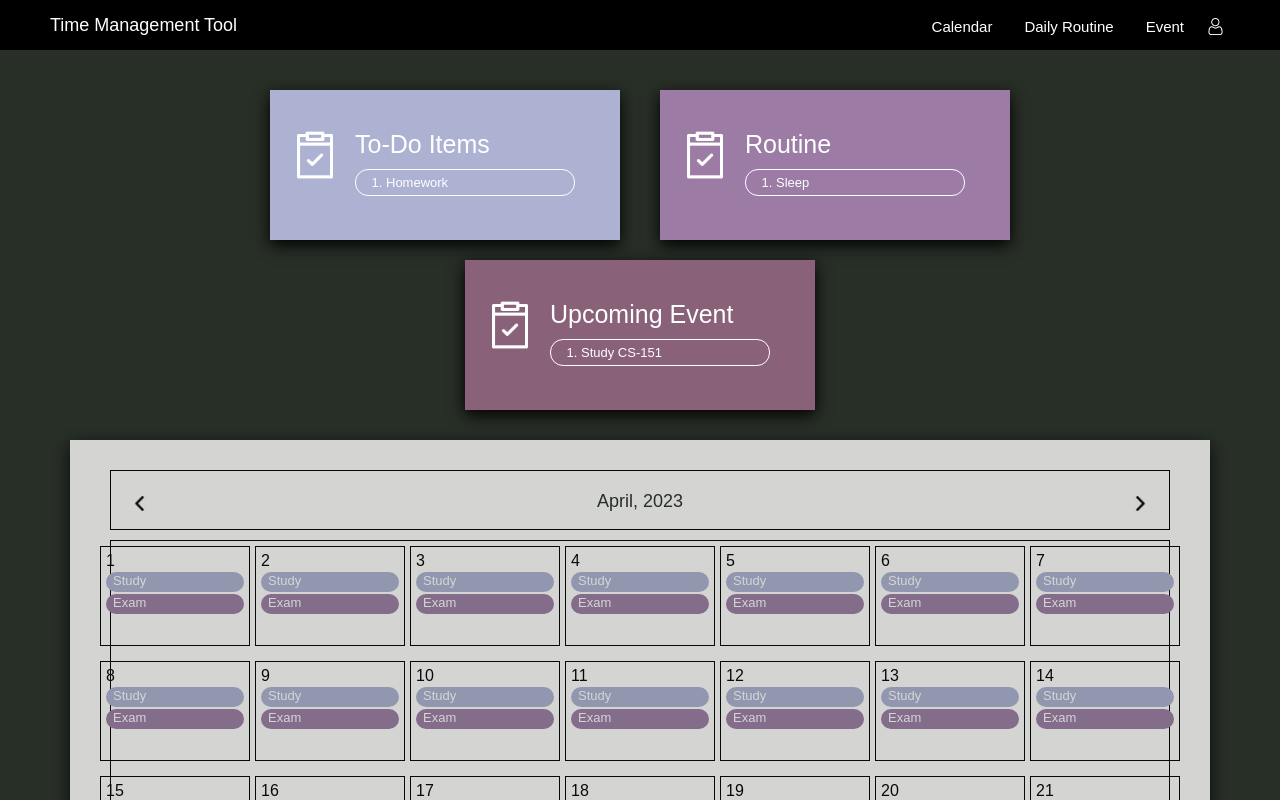
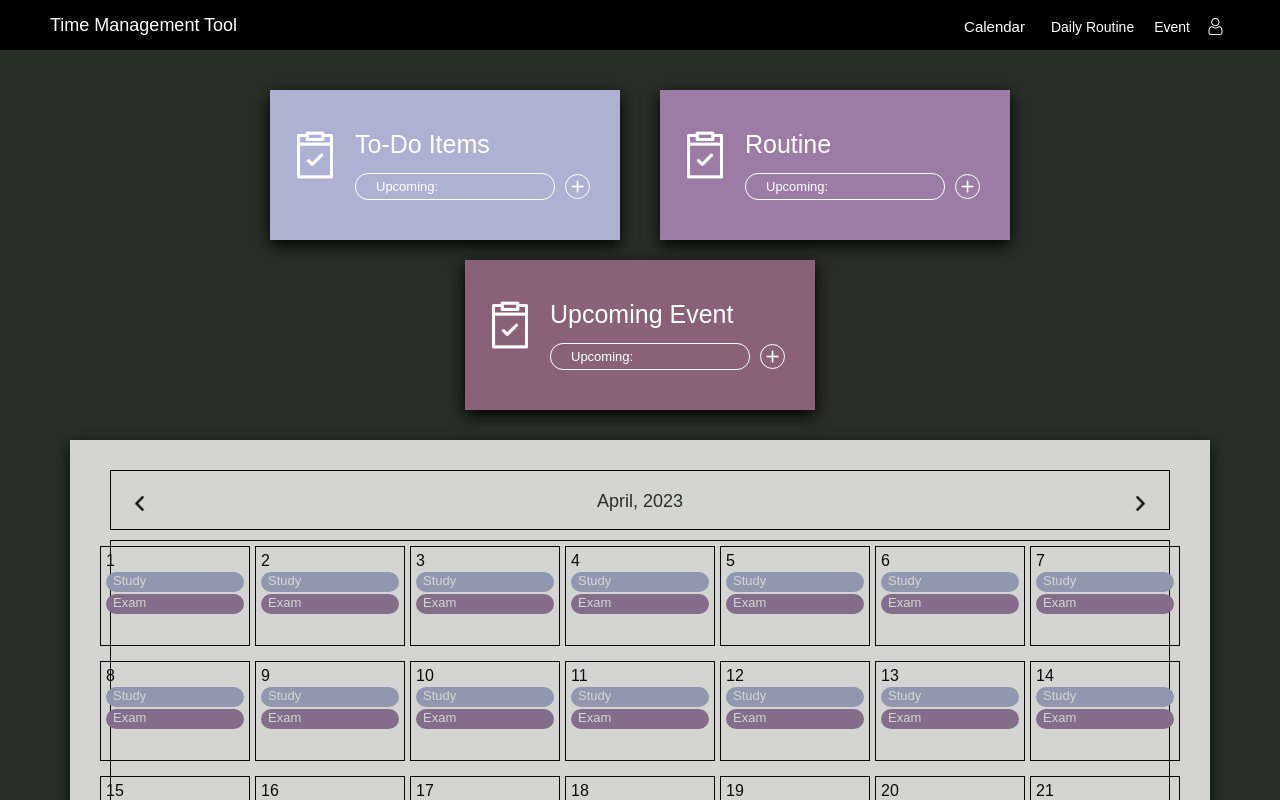
Before and after one commit to ansleehk/CS151-TimeManagement, a React (Create React App) app in the folder frontend/: page / in a window 1280 px wide. Shown: the top 800 px of the page. Built offline with nearby package versions, Linux system fonts and the light colour scheme.

Commit message:
Fix menu & calendar page

```diff
--- a/frontend/src/components/menuBar.jsx
+++ b/frontend/src/components/menuBar.jsx
@@ -9,14 +9,16 @@ function DesktopMenuBar() {
       <a id="logo" href="/">
         Time Management Tool
       </a>
-      <div id="setting-dropdown">
+      <div id="user" className="dropdown-btn-container">
         <button id="setting-btn">
           <img src={userIcon} />
         </button>
-        <menu id="setting">
-          <ul>
+        <menu className="dropdown">
+          <ul className="menu-selection">
             <li>
               <Link to="/auth/login"> Login </Link>
+            </li>
+            <li>
               <Link to="/auth/register"> Register </Link>
             </li>
           </ul>
@@ -25,10 +27,41 @@ function DesktopMenuBar() {
       <nav>
         <ul>
           <li>
-            <Link to="/calendar"> Calendar </Link>
-            <Link to="/routine/create">Daily Routine</Link>
-            <Link to="/routine">Event</Link>
+          <Link to="/calendar"> Calendar </Link>
           </li>
+
+          <li>
+            <div id="routine" className="dropdown-btn-container">
+              <span>
+                Daily Routine
+              </span>
+              <menu className="dropdown">
+                <ul className="menu-selection">
+                  <li>
+                    <Link to="/routine"> View </Link>
+                  </li>
+                  <li>
+                    <Link to="/routine/create"> Create </Link>
+                  </li>
+                </ul>
+              </menu>
+            </div>
+          </li>
+          <li>
+            <div id="event" className="dropdown-btn-container">
+              <span>
+                Event
+              </span>
+              <menu className="dropdown">
+                <ul className="menu-selection">
+                  <li>
+                    <Link to="/event/new"> Create </Link>
+                  </li>
+                </ul>
+              </menu>
+            </div>
+          </li>
+
         </ul>
       </nav>
     </menu>
--- a/frontend/src/components/styles/menuBar.scss
+++ b/frontend/src/components/styles/menuBar.scss
@@ -51,40 +51,33 @@ menu#DesktopMenuBar {
       }
     }
   }
-  div#setting-dropdown {
-    float: right;
+
+  div.dropdown-btn-container {
     position: relative;
+    width: 100%;
     top: 7px;
-    width: 30px;
-    height: calc(100% + 2px);
+    height: 33px;
 
-    button#setting-btn {
-      background: none;
-      border: none;
-      float: right;
-      margin: 0;
-
-      img {
-        filter: invert(100%);
-        width: 17px;
-      }
+    span {
+      margin: 0 10px;
+      height: 100%;
+      font-size: 14px;
     }
 
-    button#setting-btn:hover {
-      img {
-        filter: invert(80%);
-      }
+    span:hover {
+      color:rgb(190, 190, 190);
     }
-    menu#setting {
+
+    menu.dropdown {
       display: none;
+      top: 17px;
       position: absolute;
-      top: 17px;
       right: 0;
       width: 100px;
       height: 100px;
       background-color: $menu-primary-color;
 
-      ul {
+      ul.menu-selection {
         width: 100%;
         height: 100%;
         list-style-type: none;
@@ -107,6 +100,7 @@ menu#DesktopMenuBar {
             text-decoration: none;
             font-size: 14px;
             border-bottom: 0.1px solid $primary-font-color;
+            margin: 0;
           }
 
           a:hover {
@@ -118,7 +112,38 @@ menu#DesktopMenuBar {
     }
   }
 
-  div#setting-dropdown:hover menu#setting {
+  div.dropdown-btn-container#user {
+    float: right;
+    width: 30px;
+
+    button#setting-btn {
+      background: none;
+      border: none;
+      float: right;
+      margin: 0;
+
+      img {
+        filter: invert(100%);
+        width: 17px;
+      }
+    }
+
+    button#setting-btn:hover {
+      img {
+        filter: invert(80%);
+      }
+    }
+  }
+
+  div.dropdown-btn-container#routine {
+    top: 0px;
+  }
+
+  div.dropdown-btn-container#event {
+    top: 0px;
+  }
+
+  div.dropdown-btn-container:hover menu.dropdown {
     display: block;
   }
 }
--- a/frontend/src/func/router.js
+++ b/frontend/src/func/router.js
@@ -9,10 +9,10 @@ import { MenuBar } from "../components/menuBar";
 import "../styles/index.scss"
 import { LoadingPage } from "../pages/loading";
 
-const LazyHomepage = lazy(() => import("../pages/home/index"));
+const LazyHomepage = lazy(() => import("../pages/index"));
 const LazyCreateRoutine = lazy(() => import("../pages/routines/createRoutine"));
 const LazyError = lazy(() => import("../pages/notFound"));
-
+const LazyCalendar = lazy(() => import("../pages/calendar"));
 
 
 const AppLayout = () => {
@@ -51,6 +51,10 @@ export const router = createBrowserRouter([
                         ]
                     },
                     {
+                        path: "calendar",
+                        element: <LazyCalendar />
+                    },
+                    {
                         path: "*",
                         element: <LazyError />
                     }
--- /dev/null
+++ b/frontend/src/pages/calendar.jsx
@@ -0,0 +1,9 @@
+import { Calendar } from "../components/calendar.jsx"
+
+export default function CalendarPage(){
+    return (
+        <>
+            <Calendar />
+        </>
+    )
+}
--- a/frontend/src/pages/home/index.jsx
+++ /dev/null
@@ -1,66 +0,0 @@
-import "./home.scss"
-import ToDoIcon from '../img/check.png'
-import { Calendar } from "./calendar.jsx"
-
-function ToDoBox (){
-    return (
-        <div className="info-box" id="todo">
-            <img className="icon" src={ToDoIcon} />
-            <span className="title">
-                To-Do Items
-            </span>
-            <ol id="todo-list">
-                <li>
-                    Homework
-                </li>
-            </ol>
-        </div>
-    )
-}
-
-function Routine (){
-    return (
-        <div className="info-box" id="routine">
-            <img className="icon" src={ToDoIcon} />
-            <span className="title">
-                Routine
-            </span>
-            <ol id="todo-list">
-                <li>
-                    Sleep
-                </li>
-            </ol>
-        </div>
-    )
-}
-
-function UpcomingEvent (){
-    return (
-        <div className="info-box" id="upcomingEvent">
-            <img className="icon" src={ToDoIcon} />
-            <span className="title">
-                Upcoming Event
-            </span>
-            <ol id="todo-list">
-                <li>
-                    Study CS-151
-                </li>
-            </ol>
-        </div>
-    )
-}
-
-export default function HomePage (){
-    return (
-        <div id="HomePage">
-            <header id="info">
-                <ToDoBox />
-                <Routine />
-                <UpcomingEvent />
-            </header>
-            <main>
-                <Calendar />
-            </main>
-        </div>
-    )
-}
--- /dev/null
+++ b/frontend/src/pages/index.jsx
@@ -0,0 +1,92 @@
+import "./styles/home.scss"
+import ToDoIcon from './img/check.png'
+import { Calendar } from "../components/calendar.jsx"
+import addImg from './img/add.png'
+import { useNavigate } from "react-router-dom";
+
+function ToDoBox() {
+    const navigate = useNavigate();
+
+    return (
+        <div className="info-box" id="todo">
+            <img className="icon" src={ToDoIcon} />
+            <span className="title">
+                To-Do Items
+            </span>
+            <div className="upcoming">
+                <span className="upcoming">
+                    Upcoming:
+                </span>
+                <span className="activity">
+
+                </span>
+            </div>
+            <button className="add">
+                <img className="plus" src={addImg} />
+            </button>
+        </div>
+    )
+}
+
+function Routine() {
+    const navigate = useNavigate();
+
+    return (
+        <div className="info-box" id="routine">
+            <img className="icon" src={ToDoIcon} />
+            <span className="title">
+                Routine
+            </span>
+            <div className="upcoming">
+                <span className="upcoming">
+                    Upcoming:
+                </span>
+                <span className="activity">
+
+                </span>
+            </div>
+            <button className="add" onClick={()=>{navigate("/routine/create")}}>
+                <img className="plus" src={addImg} />
+            </button>
+        </div>
+    )
+}
+
+function UpcomingEvent() {
+    const navigate = useNavigate();
+
+    return (
+        <div className="info-box" id="upcomingEvent">
+            <img className="icon" src={ToDoIcon} />
+            <span className="title">
+                Upcoming Event
+            </span>
+            <div className="upcoming">
+                <span className="upcoming">
+                    Upcoming:
+                </span>
+                <span className="activity">
+
+                </span>
+            </div>
+            <button className="add">
+                <img className="plus" src={addImg} />
+            </button>
+        </div>
+    )
+}
+
+export default function HomePage() {
+    return (
+        <div id="HomePage">
+            <header id="info">
+                <ToDoBox />
+                <Routine />
+                <UpcomingEvent />
+            </header>
+            <main>
+                <Calendar />
+            </main>
+        </div>
+    )
+}
--- a/frontend/src/pages/home/home.scss
+++ b/frontend/src/pages/styles/home.scss
@@ -17,30 +17,54 @@ header#info{
         box-sizing: border-box;
         box-shadow: 0px 5px 15px black;
         margin: 10px 20px 10px 20px;
+        position: relative;
 
-        ol#todo-list{
-            width: 220px;
-            height: 27px;
-            position: relative;
-            bottom: 23px;
-            left: 65px;
+        button.add {
+            position: absolute;
+            right: 30px;
+            bottom: 41px;
+            margin: 0;
+            padding: 3px;
+            width: 25px;
+            height: 25px;
             border: 1.5px solid white;
-            padding: 5px 3px 3px 30px;
-            box-sizing: border-box;
-            border-radius: 13px;
-            li {
-                font-size: 13px;
-                list-style-type: number;
+            border-radius: 50%;
+            background: none;
+
+            img.plus {
+                width: 100%;
+                filter: invert(1);
             }
         }
 
-        ol#todo-list:hover {
-            background-color: white;
+        button.add:hover {
+            background-color: rgb(255, 255, 255);
             opacity: 0.6;
+            cursor: pointer;
+            img.plus {
+                filter: invert(0.2);
+            }
+        }
 
-            li {
-                color: rgb(27, 27, 27);
-            }
+        div.upcoming{
+            width: 200px;
+            height: 27px;
+            position: absolute;
+            bottom: 40px;
+            left: 85px;
+            border: 1.5px solid white;
+            padding: 5px 20px;
+            box-sizing: border-box;
+            border-radius: 13px;
+            font-size: 13px;
+
+
+        }
+
+        div.upcoming:hover {
+            background-color: rgb(255, 255, 255);
+            opacity: 0.6;
+            color: black;
         }
 
         img.icon {
--- a/frontend/src/styles/index.scss
+++ b/frontend/src/styles/index.scss
@@ -5,7 +5,13 @@ body {
   color: $primary-font-color;
   margin: 0;
   font-family: Arial, Helvetica, sans-serif;
-
+  img {
+    -webkit-user-drag: none;
+    user-select: none;
+    -moz-user-select: none;
+    -webkit-user-select: none;
+    -ms-user-select: none;
+}
 }
 
 @media only screen and (min-width: 1001px) {
```
Also changed, not shown: frontend/src/components/calendar.jsx (renamed from frontend/src/pages/home/calendar.jsx, +4 -4 lines), frontend/src/components/img/right-arrow.png (renamed from frontend/src/pages/img/right-arrow.png), frontend/src/components/styles/calendar.scss (renamed from frontend/src/pages/home/calendar.scss), frontend/src/pages/img/add.png (added).
